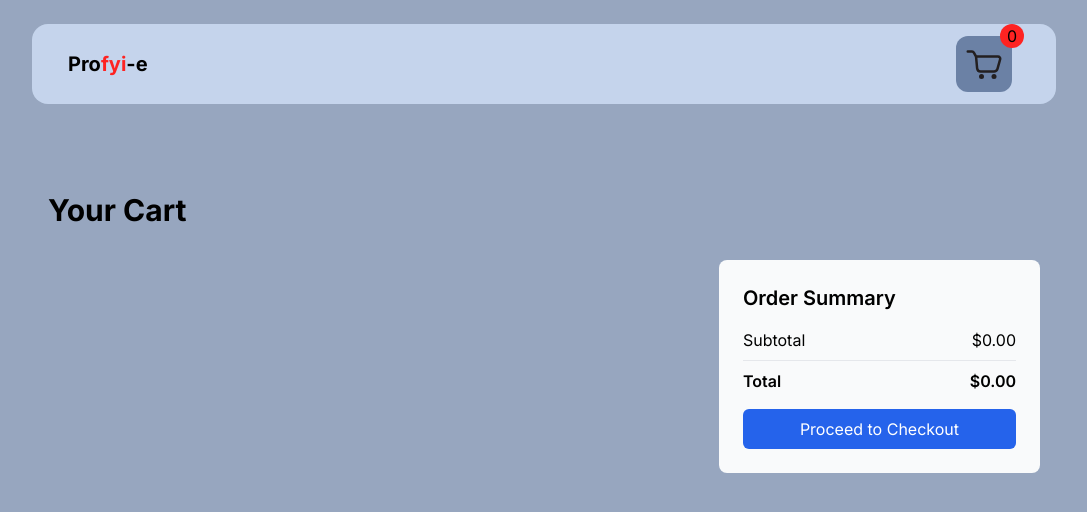
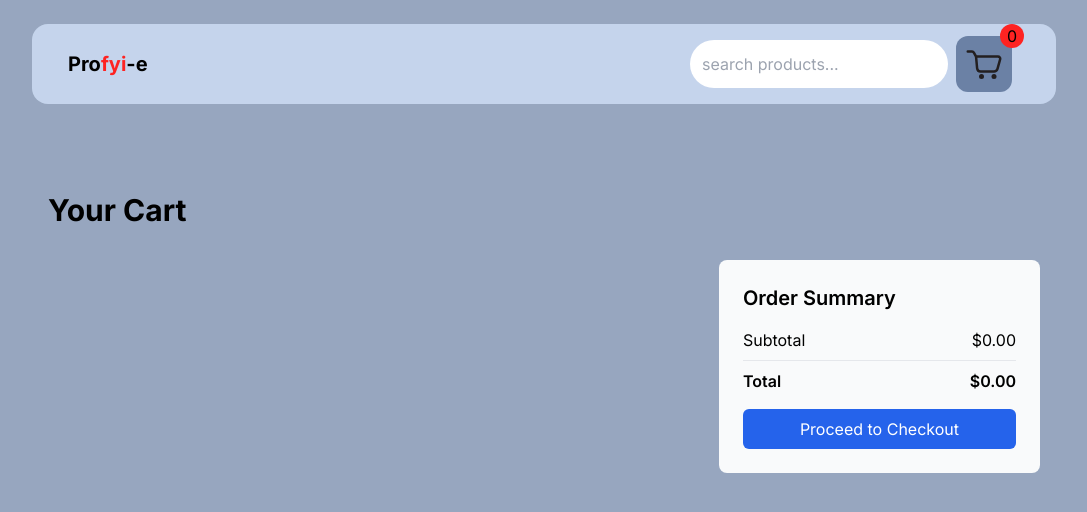
Before and after one commit to nidhinsankar/profyi-e, a Next.js app: page /cart in a window 1280 px wide. Shown: the top 512 px of the page, without its empty margins (96-1183 px from the left). Built offline with nearby package versions, Linux system fonts and the light colour scheme.

Commit message:
implemented search and category filter feature

```diff
--- a/app/layout.tsx
+++ b/app/layout.tsx
@@ -4,6 +4,7 @@ import "./globals.css";
 import { Navbar } from "@/components/Navbar";
 import ReduxProvider from "@/store/provider";
 import { cn } from "@/lib/utils";
+import { Toaster } from "react-hot-toast";
 
 const inter = Inter({ subsets: ["latin"] });
 
@@ -23,6 +24,7 @@ export default function RootLayout({
         <ReduxProvider>
           <Navbar />
           <main className="max-w-5xl mx-auto pt-8">{children}</main>
+          <Toaster position="top-right" />
         </ReduxProvider>
       </body>
     </html>
--- a/components/Navbar.tsx
+++ b/components/Navbar.tsx
@@ -1,8 +1,8 @@
 import Image from "next/image";
 import Link from "next/link";
 import { Cart } from "./cart";
-import useScrollPosition from "@/hooks/useScroll";
 import { cn } from "@/lib/utils";
+import Search from "./search";
 
 export const Navbar = () => {
   return (
@@ -26,7 +26,10 @@ export const Navbar = () => {
           /> */}
         </Link>
       </div>
-      <div className="flex">
+      <div className="flex items-center">
+        <div className="hidden sm:block">
+          <Search />
+        </div>
         <Link
           href={"/cart"}
           className=" mx-2 w-14 h-14 rounded-xl flex justify-center items-center relative bg-dark-blue"
@@ -40,12 +43,6 @@ export const Navbar = () => {
           />
           <Cart />
         </Link>
-        {/* <Link
-          href={"/products"}
-          className="py-2 px-4 bg-black text-white rounded-xl"
-        >
-          products
-        </Link> */}
       </div>
     </nav>
   );
--- a/components/button/add-cart.tsx
+++ b/components/button/add-cart.tsx
@@ -3,11 +3,13 @@
 import { IProduct } from "@/lib/types";
 import { addCartItem } from "@/store/cartSlice";
 import { useAppDispatch, useAppSelector } from "@/store/store";
+import toast from "react-hot-toast";
 
 export const AddCartButton = ({ data }: { data: IProduct }) => {
   const dispatch = useAppDispatch();
   const handleAddItem = () => {
     dispatch(addCartItem({ ...data, quantity: 1 }));
+    toast.success("Added to cart");
   };
   const find = useAppSelector((state) =>
     state.cart.items.some((item) => item.id === data.id)
--- a/components/button/remove-cart.tsx
+++ b/components/button/remove-cart.tsx
@@ -2,11 +2,13 @@
 
 import { clearCart, removeCartItem } from "@/store/cartSlice";
 import { useAppDispatch } from "@/store/store";
+import toast from "react-hot-toast";
 
 export const RemoveCartButton = ({ data }: { data: number }) => {
   const dispatch = useAppDispatch();
   const handleAddItem = () => {
     dispatch(removeCartItem({ id: data }));
+    toast.error("removed from cart");
   };
   return (
     <button
@@ -23,6 +25,7 @@ export const ClearCartButton = () => {
 
   const handleClearCart = () => {
     dispatch(clearCart());
+    toast.success("Shipped successfully");
   };
 
   return (
--- /dev/null
+++ b/components/category.tsx
@@ -0,0 +1,35 @@
+import { setSelectedCategory } from "@/store/paginationSlice";
+import { useAppDispatch, useAppSelector } from "@/store/store";
+
+interface CategoryFilterProps {
+  categories: string[];
+}
+
+const CategoryFilter: React.FC<CategoryFilterProps> = ({ categories }) => {
+  const dispatch = useAppDispatch();
+  const selectedCategory = useAppSelector(
+    (state) => state.pagination.selectedCategory
+  );
+  const handleCategoryChange = (e: React.ChangeEvent<HTMLSelectElement>) => {
+    dispatch(setSelectedCategory(e.target.value));
+  };
+
+  return (
+    <div className="mb-4">
+      <select
+        value={selectedCategory}
+        onChange={handleCategoryChange}
+        className="px-4 py-2 border rounded-md w-full"
+      >
+        <option value="">All Categories</option>
+        {categories.map((category) => (
+          <option key={category} value={category}>
+            {category}
+          </option>
+        ))}
+      </select>
+    </div>
+  );
+};
+
+export default CategoryFilter;
--- a/components/product-list.tsx
+++ b/components/product-list.tsx
@@ -6,26 +6,41 @@ import { useEffect } from "react";
 import { setTotalPages } from "@/store/paginationSlice";
 import { PaginationComponent } from "./pagination";
 import { IProduct } from "@/lib/types";
+import CategoryFilter from "./category";
+import Search from "./search";
 
 export const ProductList = ({ productList }: { productList: IProduct[] }) => {
   const dispatch = useAppDispatch();
 
-  const { currentPage, itemsPerPage } = useAppSelector(
-    (state) => state.pagination
+  const { currentPage, itemsPerPage, searchQuery, selectedCategory } =
+    useAppSelector((state) => state.pagination);
+
+  const categories = Array.from(
+    new Set(productList.map((product) => product.category))
   );
 
-  const totalItems = productList.length;
+  const filteredItems = productList.filter(
+    (item) =>
+      (searchQuery === "" ||
+        item.title.toLowerCase().includes(searchQuery.toLowerCase())) &&
+      (selectedCategory === "" || item.category === selectedCategory)
+  );
+  const totalItems = filteredItems.length;
 
   useEffect(() => {
     dispatch(setTotalPages(Math.ceil(totalItems / itemsPerPage)));
-  }, [dispatch, totalItems, itemsPerPage]);
+  }, [dispatch, totalItems, itemsPerPage, searchQuery, selectedCategory]);
 
   const startIndex = (currentPage - 1) * itemsPerPage;
   const endIndex = startIndex + itemsPerPage;
-  const currentItems = productList.slice(startIndex, endIndex);
+  const currentItems = filteredItems.slice(startIndex, endIndex);
 
   return (
-    <div className="max-w-[360px] min-h-screen md:max-w-5xl mx-auto flex flex-col py-6">
+    <div className="max-w-[360px] min-h-screen md:max-w-5xl mx-auto flex flex-col ">
+      <div className="block sm:hidden my-4">
+        <Search />
+      </div>
+      <CategoryFilter categories={categories} />
       <div className="grid grid-cols-1 sm:grid-cols-2 md:grid-cols-3 gap-10 ">
         {currentItems.map((product: any) => (
           <ProductCard1 product={product} key={product.id} />
--- /dev/null
+++ b/components/search.tsx
@@ -0,0 +1,29 @@
+"use client";
+
+import { setSearchQuery } from "@/store/paginationSlice";
+import { useAppDispatch, useAppSelector } from "@/store/store";
+import { ChangeEvent } from "react";
+
+const Search = () => {
+  const dispatch = useAppDispatch();
+  const searchQuery = useAppSelector((state) => state.pagination.searchQuery);
+
+  const handleSearchQuery = (e: ChangeEvent<HTMLInputElement>) => {
+    dispatch(setSearchQuery(e.target.value));
+  };
+  return (
+    <div>
+      <input
+        type="text"
+        name="search"
+        id="search"
+        className="w-full py-3 rounded-3xl px-3 outline-none  focus:ring-4 focus:ring-blue-400"
+        placeholder="search products..."
+        value={searchQuery}
+        onChange={handleSearchQuery}
+      />
+    </div>
+  );
+};
+
+export default Search;
--- a/package.json
+++ b/package.json
@@ -14,6 +14,7 @@
     "next": "14.2.5",
     "react": "^18",
     "react-dom": "^18",
+    "react-hot-toast": "^2.4.1",
     "react-redux": "^9.1.2",
     "redux-persist": "^6.0.0",
     "tailwind-merge": "^2.5.2"
--- a/store/paginationSlice.ts
+++ b/store/paginationSlice.ts
@@ -4,12 +4,16 @@ interface paginationState {
   currentPage: number;
   totalPages: number;
   itemsPerPage: number;
+  searchQuery: string;
+  selectedCategory: string;
 }
 
 const initialState: paginationState = {
   currentPage: 1,
   totalPages: 1,
   itemsPerPage: 10,
+  selectedCategory: "",
+  searchQuery: "",
 };
 
 const paginationSlice = createSlice({
@@ -25,8 +29,21 @@ const paginationSlice = createSlice({
     setItemsPages: (state, action) => {
       state.itemsPerPage = action.payload;
     },
+    setSearchQuery: (state, action) => {
+      state.searchQuery = action.payload;
+      state.currentPage = 1; // Reset to first page on new search
+    },
+    setSelectedCategory: (state, action) => {
+      state.selectedCategory = action.payload;
+      state.currentPage = 1; // Reset to first page on category change
+    },
   },
 });
-export const { setCurrentPage, setItemsPages, setTotalPages } =
-  paginationSlice.actions;
+export const {
+  setCurrentPage,
+  setItemsPages,
+  setTotalPages,
+  setSearchQuery,
+  setSelectedCategory,
+} = paginationSlice.actions;
 export default paginationSlice.reducer;
```
Also changed, not shown: hooks/useScroll.ts (deleted, +0 -18 lines), 1 other file (tests, documents, lock files or other folders).
